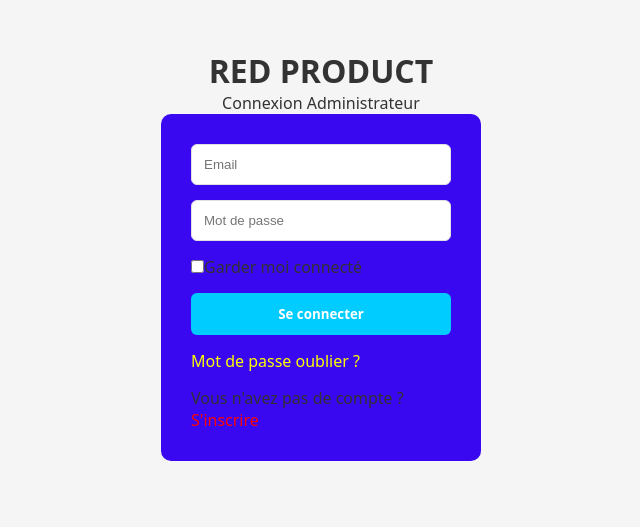
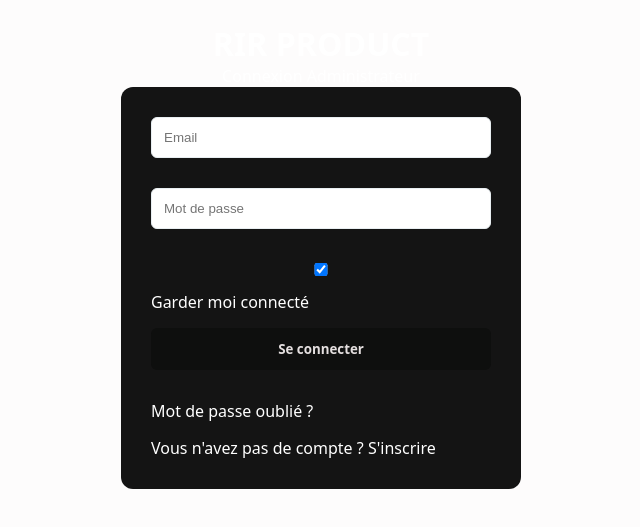
Before and after one commit to sambabocarba2/rir_product1, a React (Vite) app: page / in a window 1280 px wide. Shown: the part 145-672 px from the top of the page, without its empty margins (319-959 px from the left). Built offline with nearby package versions, Linux system fonts and the light colour scheme.

Commit message:
first deploy

```diff
--- /dev/null
+++ b/src/App.css
@@ -0,0 +1,101 @@
+/* ===== RESET SIMPLE ===== */
+* {
+  margin: 0;
+  padding: 0;
+  box-sizing: border-box;
+  font-family: Arial, sans-serif;
+}
+
+/* ===== CONTAINER ===== */
+.login-container {
+  min-height: 100vh;
+  background: linear-gradient(135deg, #fdfdfd, #fcfcfd);
+  display: flex;
+  flex-direction: column;
+  justify-content: center;
+  align-items: center;
+  color: #1f2937; /* texte foncé */
+}
+
+/* ===== TITRES ===== */
+.login-container h1 {
+  font-size: 32px;
+  margin-bottom: 8px;
+  color: #1e40af; /* bleu foncé */
+}
+
+.login-container p {
+  margin-bottom: 20px;
+  color: #374151;
+}
+
+/* ===== FORMULAIRE ===== */
+.login-form {
+  background: #ffffff;
+  padding: 30px;
+  width: 340px;
+  border-radius: 12px;
+  box-shadow: 0 10px 30px rgba(0, 0, 0, 0.1);
+  display: flex;
+  flex-direction: column;
+  gap: 14px;
+}
+
+/* ===== INPUTS ===== */
+.login-form input {
+  padding: 12px;
+  border-radius: 6px;
+  border: 1px solid #d1d5db;
+  font-size: 14px;
+}
+
+.login-form input:focus {
+  outline: none;
+  border-color: #2563eb;
+}
+
+/* ===== CHECKBOX ===== */
+.remember {
+  display: flex;
+  align-items: center;
+  gap: 8px;
+  font-size: 14px;
+  color: #374151;
+}
+
+/* ===== BOUTON ===== */
+button {
+  padding: 12px;
+  background: #2563eb; /* bleu */
+  color: rgb(231, 236, 230);
+  font-size: 15px;
+  border: none;
+  border-radius: 6px;
+  cursor: pointer;
+  transition: background 0.3s;
+}
+
+button:hover {
+  background: #1e40af;
+}
+
+/* ===== LIENS ===== */
+.link {
+  text-align: center;
+  font-size: 14px;
+  cursor: pointer;
+  color: #2563eb;
+}
+
+.link:hover {
+  text-decoration: underline;
+}
+
+.yellow {
+  color: #b45609; /* orange lisible */
+}
+
+.red {
+  color: #dc2626;
+  font-weight: bold;
+}
--- a/src/components/HotelCard.jsx
+++ b/src/components/HotelCard.jsx
@@ -1,13 +1,37 @@
 function HotelCard({ name, address, price, images }) {
-    return (
-        <div className="hotel-card">
-            <img src={images} alt={name} className="hotel-image" />
-            <div className="hotel-info">
-                <p className="hotel-address">{address}</p>
-                <h4 className="hotel-name">{name}</h4>
-                <p className="hotel-price">{price} XOF par nuit</p>
-            </div>
-        </div>
-    );
+  return (
+    <div
+      className="hotel-card"
+      style={{
+        width: "250px",
+        borderRadius: "12px",
+        overflow: "hidden",
+        background: "#fffdfd",
+        boxShadow: "0 6px 15px rgba(0,0,0,0.15)",
+        cursor: "pointer",
+        transition: "all 0.3s ease",
+      }}
+      onMouseEnter={(e) => {
+        e.currentTarget.style.transform = "scale(1.08)";
+        e.currentTarget.style.boxShadow = "0 12px 30px rgba(0,0,0,0.25)";
+      }}
+      onMouseLeave={(e) => {
+        e.currentTarget.style.transform = "scale(1)";
+        e.currentTarget.style.boxShadow = "0 6px 15px rgba(0,0,0,0.15)";
+      }}
+    >
+      <img
+        src={images}
+        alt={name}
+        style={{ width: "100%", height: "160px", objectFit: "cover" }}
+      />
+      <div style={{ padding: "10px" }}>
+        <h3>{name}</h3>
+        <p>{address}</p>
+        <strong>{price} FCFA / nuit</strong>
+      </div>
+    </div>
+  );
 }
+
 export default HotelCard;
--- a/src/components/Sidebar.jsx
+++ b/src/components/Sidebar.jsx
@@ -15,7 +15,7 @@ function Sidebar() {
 
       <ul style={{ listStyle: "none", padding: 0 }}>
         <li style={{ margin: "10px 0" }}>
-          <Link to="/" style={{ textDecoration: "none", color: "#f7efefff" }}>
+          <Link to="/" style={{ textDecoration: "none", color: "rgb(245, 240, 240)" }}>
             Dashboard
           </Link>
         </li>
--- a/src/components/StatCard.jsx
+++ b/src/components/StatCard.jsx
@@ -1,11 +1,48 @@
 function StatCard({ title, value, color, icon }) {
   return (
-    <div className="stat-card">
-      <div className="stat-icon" style={{ backgroundColor: color }}>
+    <div
+      className="stat-card"
+      style={{
+        background: "#f1ecec",
+        borderRadius: "16px",
+        padding: "20px",
+        minWidth: "200px",
+        display: "flex",
+        alignItems: "center",
+        gap: "15px",
+        boxShadow: "0 6px 15px rgba(0,0,0,0.15)",
+        cursor: "pointer",
+        transition: "all 0.35s cubic-bezier(0.34, 1.56, 0.64, 1)",
+      }}
+      onMouseEnter={(e) => {
+        e.currentTarget.style.transform = "scale(1.1)";
+        e.currentTarget.style.boxShadow =
+          "0 15px 35px rgba(0,0,0,0.25)";
+      }}
+      onMouseLeave={(e) => {
+        e.currentTarget.style.transform = "scale(1)";
+        e.currentTarget.style.boxShadow =
+          "0 6px 15px rgba(0,0,0,0.15)";
+      }}
+    >
+      <div
+        style={{
+          fontSize: "35px",
+          color,
+          background: `${color}22`,
+          padding: "12px",
+          borderRadius: "12px",
+        }}
+      >
         {icon}
       </div>
-      <h4>{title}</h4>
-      <p>{value}</p>
+
+      <div>
+        <h4 style={{ margin: 0 }}>{title}</h4>
+        <p style={{ margin: 0, fontSize: "22px", fontWeight: "bold" }}>
+          {value}
+        </p>
+      </div>
     </div>
   );
 }
--- a/src/index.css
+++ b/src/index.css
@@ -6,12 +6,12 @@
 }
 
 :root {
-  --primary: #00ccff;
-  --primary-dark: #deee01;
-  --background: #f5f5f5;
-  --white: #ffffff;
-  --text: #333333;
-  --border: #e0e0e0;
+  --primary: #0e0f0e;
+  --primary-dark: #cece0f;
+  --background: #e9edf0;
+  --white: #f7e6e6;
+  --text: #141212;
+  --border: #e8eef1;
 }
 
 /* BODY */
@@ -67,7 +67,7 @@ button {
 }
 
 .login-form {
-  background: rgb(58, 8, 240);
+  background: rgb(240, 240, 241);
   padding: 30px;
   width: 320px;
   border-radius: 10px;
@@ -84,7 +84,7 @@ button {
 
 .login-form button {
   background: var(--primary);
-  color: white;
+  color: rgb(228, 223, 223);
   padding: 12px;
   font-weight: bold;
 }
--- a/src/pages/Hotels.jsx
+++ b/src/pages/Hotels.jsx
@@ -6,11 +6,14 @@ import hotel2 from "../assets/images/hotel2.jpg";
 import hotel3 from "../assets/images/hotel3.jpg";
 import hotel4 from "../assets/images/hotel4.jpg";
 
+
 const hotelsData = [
   { name: "Hôtel Terrou-Bi", address: "Dakar", price: 25000, images: hotel1 },
   { name: "Hôtel Pullman", address: "Plateau", price: 20000, images: hotel2 },
   { name: "Hôtel King Fahd", address: "Almadies", price: 30000, images: hotel3 },
   { name: "Hôtel Radisson", address: "Dakar", price: 22000, images: hotel4 },
+
+
 ];
 
 function Hotels() {
@@ -43,7 +46,7 @@ function Hotels() {
         style={{
           margin: "20px 0",
           padding: "10px 20px",
-          background: "#ff7605",
+          background: "#0a0a0a",
           color: "white",
           border: "none",
           borderRadius: "5px",
@@ -75,7 +78,7 @@ function Hotels() {
             left: 0,
             width: "100vw",
             height: "100vh",
-            backgroundColor: "rgba(0,0,0,0.5)",
+            backgroundColor: "rgba(14, 13, 13, 0.5)",
             display: "flex",
             justifyContent: "center",
             alignItems: "center",
@@ -91,7 +94,7 @@ function Hotels() {
               display: "flex",
               flexDirection: "column",
               gap: "12px",
-              backgroundColor: "#fff",
+              backgroundColor: "hsla(0, 4%, 5%, 0.96)",
               width: "400px",
             }}
             onClick={(e) => e.stopPropagation()} // éviter de fermer le formulaire en cliquant dessus
--- /dev/null
+++ b/src/pages/Login.css
@@ -0,0 +1,50 @@
+/* ===== STYLE NORMAL (PC) ===== */
+.login-container {
+  min-height: 100vh;
+  display: flex;
+  justify-content: center;
+  align-items: center;
+  flex-direction: column;
+  background: #fdfcfc;
+  color: white;
+}
+
+.login-form {
+  width: 400px;
+  background: #141414;
+  padding: 30px;
+  border-radius: 12px;
+}
+
+.login-form input,
+.login-form button {
+  width: 100%;
+  padding: 12px;
+  margin-bottom: 15px;
+}
+
+button {
+  background: blue;
+  color: rgb(253, 252, 252);
+  border: none;
+  cursor: pointer;
+}
+
+/* ===== TABLETTE ===== */
+@media (max-width: 768px) {
+  .login-form {
+    width: 90%;
+  }
+}
+
+/* ===== TELEPHONE ===== */
+@media (max-width: 480px) {
+  .login-form {
+    width: 100%;
+    padding: 20px;
+  }
+
+  h1 {
+    font-size: 22px;
+  }
+}
--- a/src/pages/Login.jsx
+++ b/src/pages/Login.jsx
@@ -1,38 +1,73 @@
+import "./Login.css";
 import { useState } from "react";
 
 function Login({ setIsLoggedIn }) {
-  const [email, setEmail] = useState("");
-  const [password, setPassword] = useState("");
-  const [remember, setRemember] = useState(false);
+  const [remember, setRemember] = useState(true);
+  const [mode, setMode] = useState("login"); // login | register | forgot
 
-  const handleSubmit = (e) => {
+  const handleLogin = (e) => {
     e.preventDefault();
-    if (!email || !password) return alert("Veuillez remplir tous les champs");
+    setIsLoggedIn(true);
+    if (remember) {
+      localStorage.setItem("isLoggedIn", "true");
+    }
+  };
 
-    setIsLoggedIn(true);
-    if (remember) localStorage.setItem("isLoggedIn", "true");
+  const handleRegister = (e) => {
+    e.preventDefault();
+    alert("Inscription réussie ✅ (simulation)");
+    setMode("login");
+  };
+
+  const handleForgot = (e) => {
+    e.preventDefault();
+    alert("Email de récupération envoyé 📧 (simulation)");
+    setMode("login");
   };
 
   return (
     <div className="login-container">
-      <h1>RED PRODUCT</h1>
-      <p>Connexion Administrateur</p>
+      <h1>RIR PRODUCT</h1>
 
-      <form className="login-form" onSubmit={handleSubmit}>
+      {/* ===== TITRE DYNAMIQUE ===== */}
+      <p>
+        {mode === "login" && "Connexion Administrateur"}
+        {mode === "register" && "Créer un compte"}
+        {mode === "forgot" && "Mot de passe oublié"}
+      </p>
+
+      {/* ===== FORMULAIRE ===== */}
+      <form
+        className="login-form"
+        onSubmit={
+          mode === "login"
+            ? handleLogin
+            : mode === "register"
+            ? handleRegister
+            : handleForgot
+        }
+      >
+        {mode === "register" && (
+          <input type="text" placeholder="Nom complet" required />
+        )}
+
+       {(mode === "login" || mode === "register" || mode === "forgot") && (
   <input
     type="email"
     placeholder="Email"
-          value={email}
-          onChange={(e) => setEmail(e.target.value)}
+    required={mode !== "login"}
   />
+)}
 
+{(mode === "login" || mode === "register") && (
   <input
     type="password"
     placeholder="Mot de passe"
-          value={password}
-          onChange={(e) => setPassword(e.target.value)}
+    required={mode === "register"}
   />
+)}
 
+        {mode === "login" && (
           <label className="remember">
             <input
               type="checkbox"
@@ -41,14 +76,35 @@ function Login({ setIsLoggedIn }) {
             />
             Garder moi connecté
           </label>
+        )}
 
-        <button type="submit">Se connecter</button>
-        <a href="#" style={{ color: "yellow", textDecoration: "none"}}>
-            Mot de passe oublier ?
-        </a>
-        <span>
-            Vous n'avez pas de compte ? <a href="#" style={{ color: "red"}}>S'inscrire</a>
+        <button type="submit">
+          {mode === "login" && "Se connecter"}
+          {mode === "register" && "S'inscrire"}
+          {mode === "forgot" && "Réinitialiser"}
+        </button>
+
+        {/* ===== LIENS ===== */}
+        {mode === "login" && (
+          <>
+            <p className="link yellow" onClick={() => setMode("forgot")}>
+              Mot de passe oublié ?
+            </p>
+
+            <p className="link">
+              Vous n'avez pas de compte ?{" "}
+              <span className="red" onClick={() => setMode("register")}>
+                S'inscrire
               </span>
+            </p>
+          </>
+        )}
+
+        {(mode === "register" || mode === "forgot") && (
+          <p className="link" onClick={() => setMode("login")}>
+            ← Retour à la connexion
+          </p>
+        )}
       </form>
     </div>
   );
```
Also changed, not shown: src/assets/images/hotel1.jpg. Lines whose indentation alone changed are shown as unchanged.
